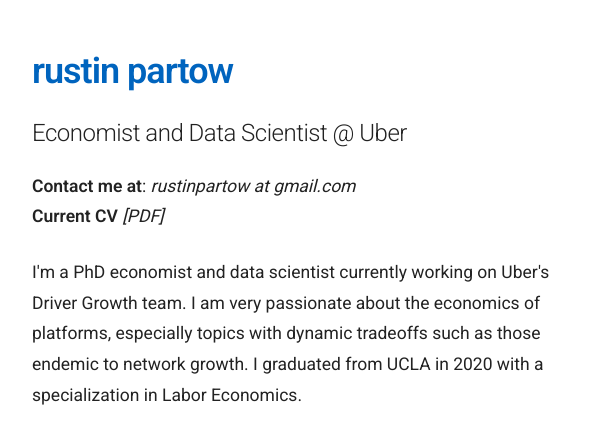
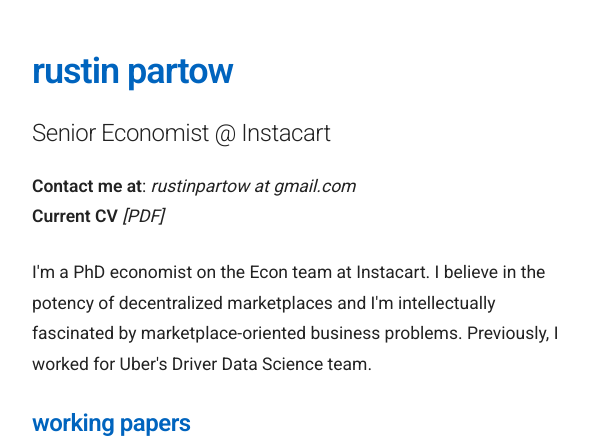
Before and after one commit to rustinpartow/rustinpartow.github.io, a plain HTML site: page index.html in a window 1280 px wide. Shown: the top 441 px of the page, 128-737 px from the left. Drawn offline with Linux system fonts and the light colour scheme; grey boxes are pictures that could not be loaded.

Commit message:
update IC stuff

```diff
--- a/index.html
+++ b/index.html
@@ -58,13 +58,15 @@
     <div class="row" style="margin-top: 5%">
       <div class="seven columns">
 				<h3>  <font color="#0064BE"> <strong> rustin partow </strong>  </font></h3>
-        <h5>   Economist and Data Scientist @   Uber
+        <h5>   Senior Economist @ Instacart
         </h5>
         <p>
           <b>Contact me at</b>:  <a class="hidelink" href="mailto:rustinpartow@gmail.com">  <i> rustinpartow at gmail.com </i> </a>
           <br> <a class="hidelink" href="files/CV_rustinpartow.pdf"> <b>Current CV</b> <i>[PDF]</i> </a>
 		 <p>
-		        I'm a PhD economist and data scientist currently working on Uber's Driver Growth team. I am very passionate about the economics of platforms, especially topics with dynamic tradeoffs such as those endemic to network growth. I graduated from UCLA in 2020 with a specialization in Labor Economics.
+		        I'm a PhD economist on the Econ team at Instacart. I believe in the potency of decentralized marketplaces
+            and I'm intellectually fascinated by marketplace-oriented business problems.
+            Previously, I worked for Uber's Driver Data Science team.
         </p>
       </div>
       <div class="five columns">
```
